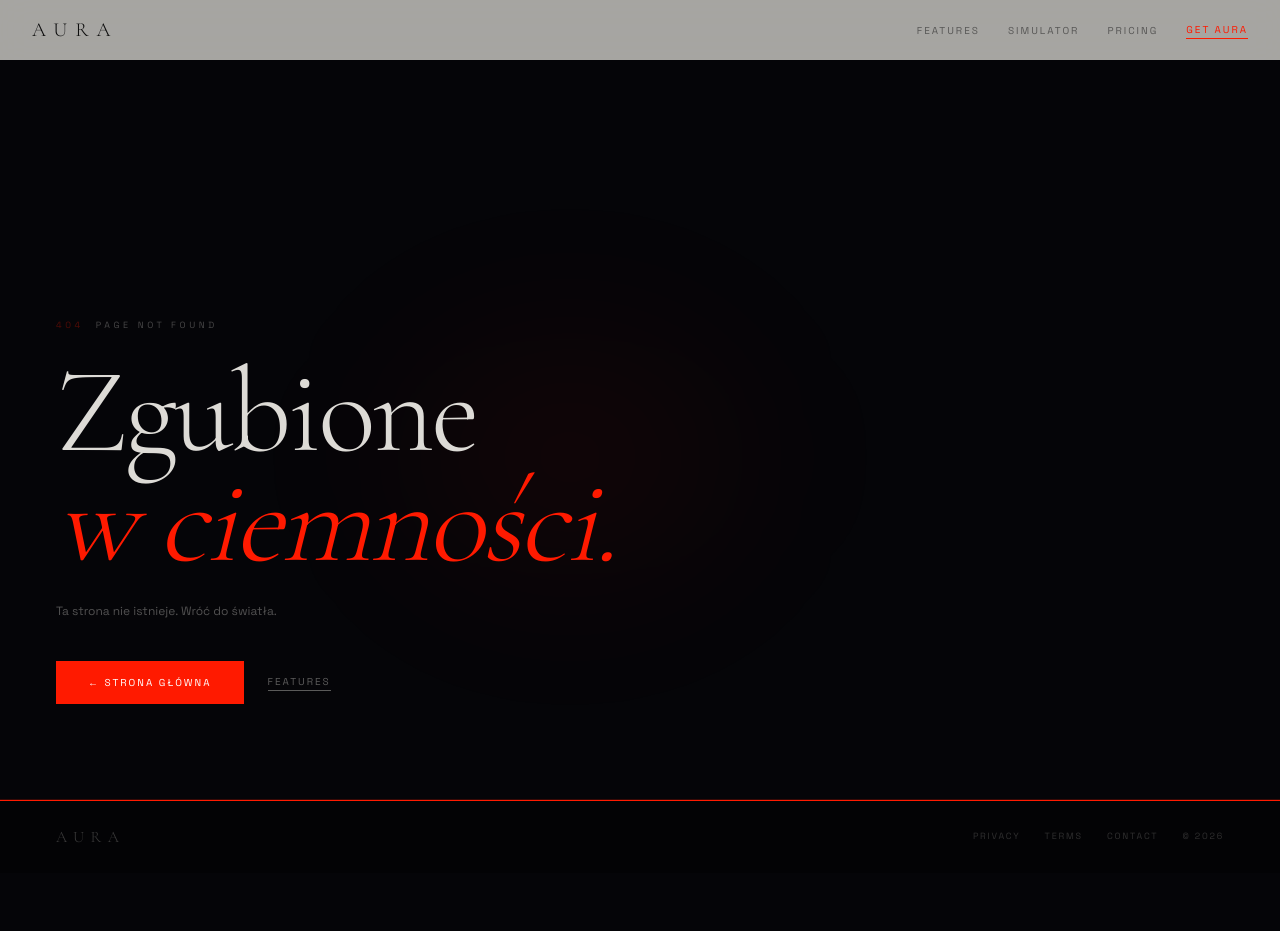
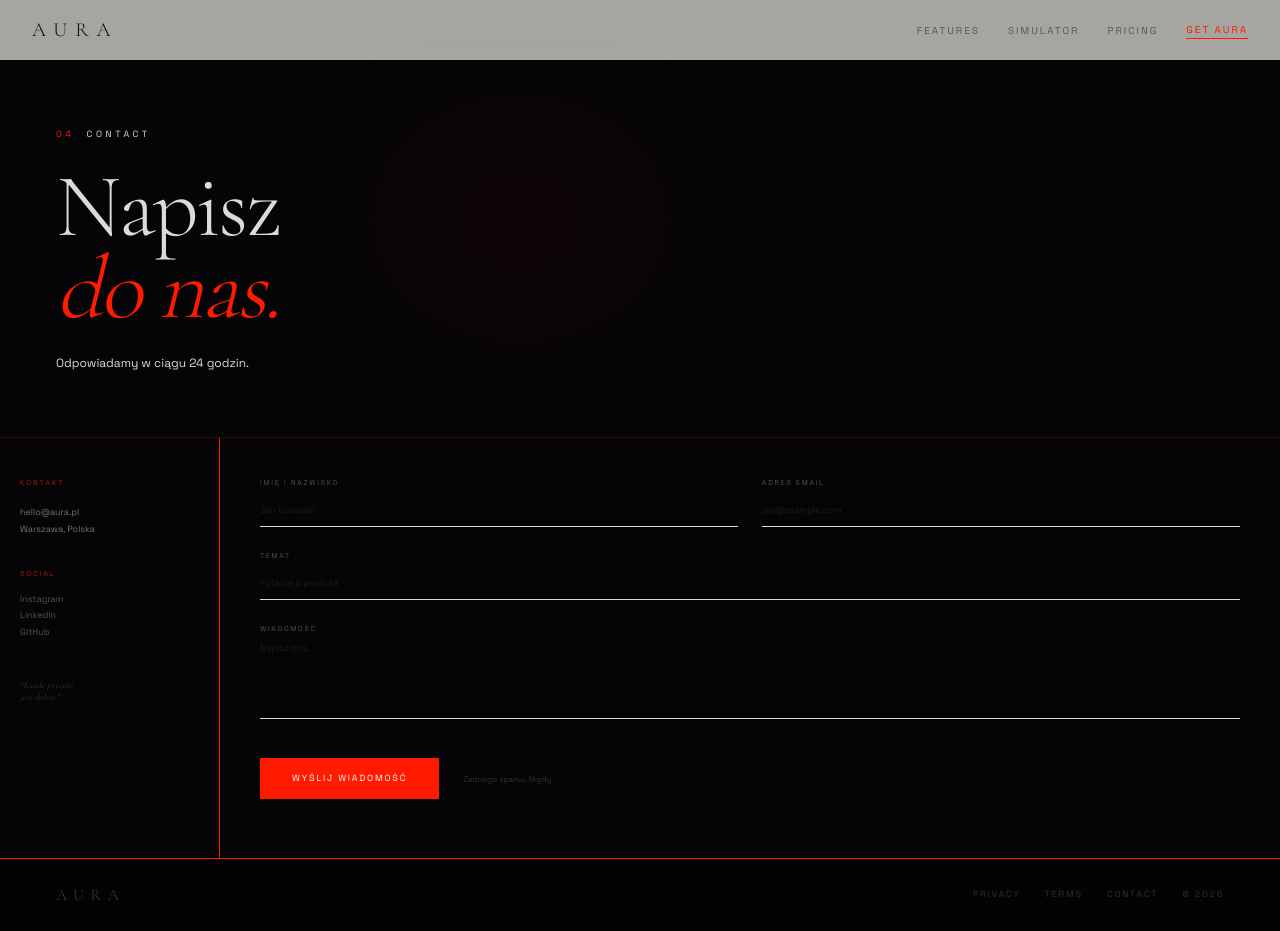
Before and after one commit to mlodyb10/auralight, a Next.js app: page /contact in a window 1280 px wide. Before the commit this address had no page. Before the commit the page ends 873 px from the top, so only its background shows below. Built offline with nearby package versions, Linux system fonts and the light colour scheme.

Commit message:
feat: add /contact page

```diff
--- /dev/null
+++ b/app/contact/page.tsx
@@ -0,0 +1,27 @@
+import type { Metadata } from 'next'
+import PageHero from '@/components/PageHero'
+import ContactForm from '@/components/ContactForm'
+import Footer from '@/components/Footer'
+
+export const metadata: Metadata = {
+  title: 'Kontakt — Aura',
+  description: 'Napisz do nas. Odpowiadamy w ciągu 24 godzin.',
+}
+
+export default function ContactPage() {
+  return (
+    <>
+      <main>
+        <PageHero
+          number="04"
+          eyebrow="Contact"
+          title="Napisz"
+          titleAccent="do nas."
+          subtitle="Odpowiadamy w ciągu 24 godzin."
+        />
+        <ContactForm />
+      </main>
+      <Footer />
+    </>
+  )
+}
```
